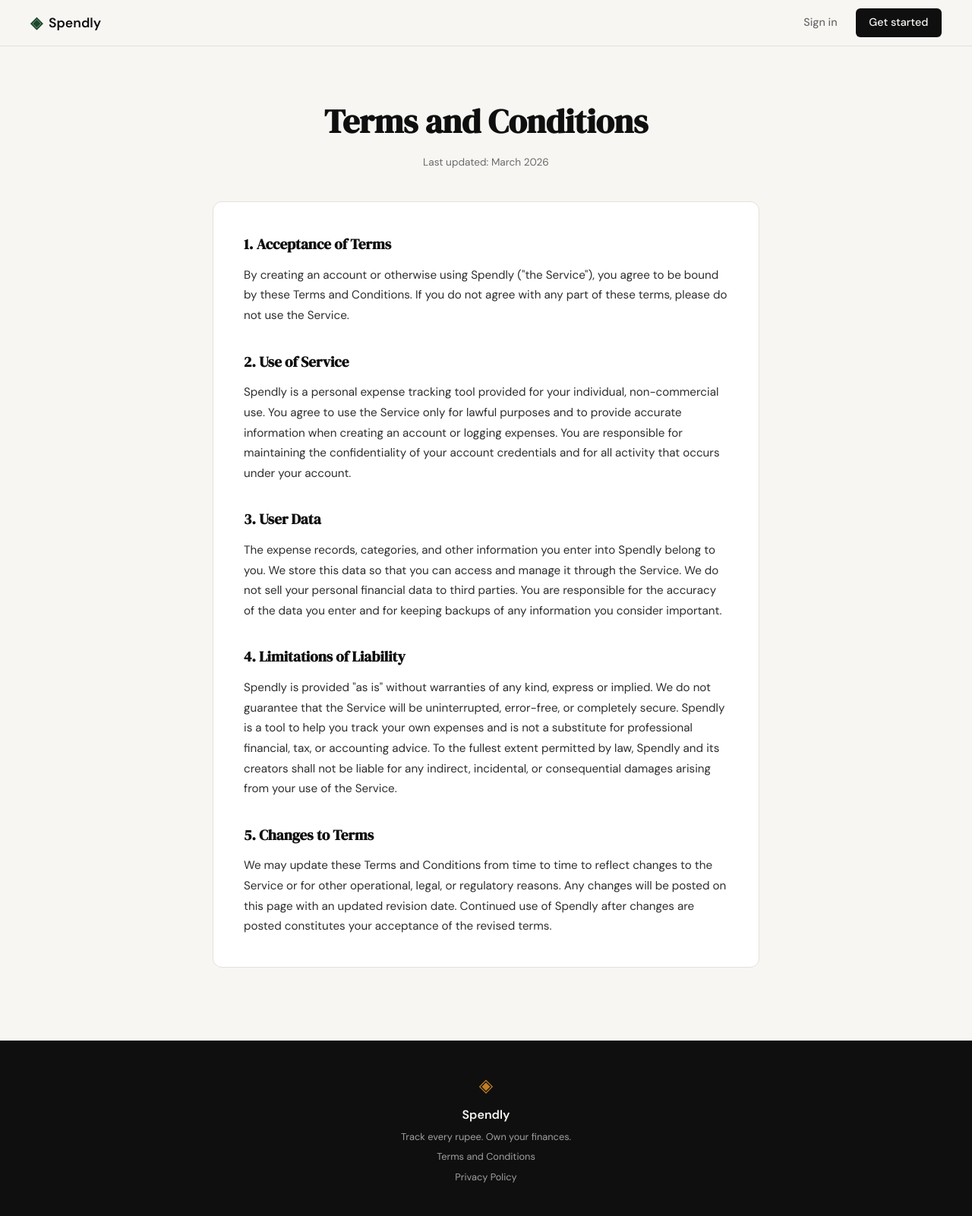
After one commit to Raj1011/spendly, a Flask app: page /terms in a window 1280 px wide. The commit adds this page. Shown: the whole page at 76% size. Run offline with Flask 3, Linux system fonts and the light colour scheme.

Commit message:
Added terms and policy pages

```diff
--- a/app.py
+++ b/app.py
@@ -20,6 +20,16 @@ def register():
 @app.route("/login")
 def login():
     return render_template("login.html")
+
+
+@app.route("/terms")
+def terms():
+    return render_template("terms.html")
+
+
+@app.route("/privacy")
+def privacy():
+    return render_template("privacy.html")
 
 
 # ------------------------------------------------------------------ #
--- a/static/css/style.css
+++ b/static/css/style.css
@@ -478,6 +478,59 @@ a { color: inherit; text-decoration: none; }
 .auth-switch a:hover { text-decoration: underline; }
 
 /* ------------------------------------------------------------------ */
+/* Legal pages                                                         */
+/* ------------------------------------------------------------------ */
+
+.legal-section {
+    padding: 4rem 2rem 6rem;
+}
+
+.legal-container {
+    max-width: 720px;
+    margin: 0 auto;
+}
+
+.legal-header {
+    text-align: center;
+    margin-bottom: 2.5rem;
+}
+
+.legal-title {
+    font-family: var(--font-display);
+    font-size: clamp(2rem, 4vw, 2.75rem);
+    color: var(--ink);
+    margin-bottom: 0.5rem;
+}
+
+.legal-updated {
+    font-size: 0.85rem;
+    color: var(--ink-muted);
+}
+
+.legal-card {
+    background: var(--paper-card);
+    border: 1px solid var(--border);
+    border-radius: var(--radius-md);
+    padding: 2.5rem;
+}
+
+.legal-block { margin-bottom: 2rem; }
+.legal-block:last-child { margin-bottom: 0; }
+
+.legal-block h2 {
+    font-family: var(--font-display);
+    font-size: 1.2rem;
+    color: var(--ink);
+    margin-bottom: 0.75rem;
+}
+
+.legal-block p {
+    font-size: 0.95rem;
+    color: var(--ink-soft);
+    line-height: 1.75;
+}
+
+/* ------------------------------------------------------------------ */
 /* Footer                                                              */
 /* ------------------------------------------------------------------ */
 
@@ -507,6 +560,17 @@ a { color: inherit; text-decoration: none; }
     color: var(--ink-faint);
 }
 
+.footer-link {
+    font-size: 0.8rem;
+    color: var(--ink-faint);
+    transition: color 0.2s;
+}
+
+.footer-link:hover {
+    color: var(--paper);
+    text-decoration: underline;
+}
+
 /* ------------------------------------------------------------------ */
 /* Responsive                                                          */
 /* ------------------------------------------------------------------ */
--- a/templates/base.html
+++ b/templates/base.html
@@ -34,8 +34,8 @@
             <span class="brand-icon">◈</span>
             <span class="footer-name">Spendly</span>
             <p class="footer-copy">Track every rupee. Own your finances.</p>
-            <a href="#">Terms and Conditions</a>
-            <a href="#">Privacy Policy</a>
+            <a href="{{ url_for('terms') }}" class="footer-link">Terms and Conditions</a>
+            <a href="{{ url_for('privacy') }}" class="footer-link">Privacy Policy</a>
         </div>
     </footer>
 
--- /dev/null
+++ b/templates/terms.html
@@ -0,0 +1,77 @@
+{% extends "base.html" %}
+
+{% block title %}Terms and Conditions — Spendly{% endblock %}
+
+{% block content %}
+
+<section class="legal-section">
+    <div class="legal-container">
+
+        <div class="legal-header">
+            <h1 class="legal-title">Terms and Conditions</h1>
+            <p class="legal-updated">Last updated: March 2026</p>
+        </div>
+
+        <div class="legal-card">
+
+            <div class="legal-block">
+                <h2>1. Acceptance of Terms</h2>
+                <p>
+                    By creating an account or otherwise using Spendly ("the Service"), you agree
+                    to be bound by these Terms and Conditions. If you do not agree with any part
+                    of these terms, please do not use the Service.
+                </p>
+            </div>
+
+            <div class="legal-block">
+                <h2>2. Use of Service</h2>
+                <p>
+                    Spendly is a personal expense tracking tool provided for your individual,
+                    non-commercial use. You agree to use the Service only for lawful purposes and
+                    to provide accurate information when creating an account or logging expenses.
+                    You are responsible for maintaining the confidentiality of your account
+                    credentials and for all activity that occurs under your account.
+                </p>
+            </div>
+
+            <div class="legal-block">
+                <h2>3. User Data</h2>
+                <p>
+                    The expense records, categories, and other information you enter into Spendly
+                    belong to you. We store this data so that you can access and manage it through
+                    the Service. We do not sell your personal financial data to third parties. You
+                    are responsible for the accuracy of the data you enter and for keeping backups
+                    of any information you consider important.
+                </p>
+            </div>
+
+            <div class="legal-block">
+                <h2>4. Limitations of Liability</h2>
+                <p>
+                    Spendly is provided "as is" without warranties of any kind, express or implied.
+                    We do not guarantee that the Service will be uninterrupted, error-free, or
+                    completely secure. Spendly is a tool to help you track your own expenses and is
+                    not a substitute for professional financial, tax, or accounting advice. To the
+                    fullest extent permitted by law, Spendly and its creators shall not be liable
+                    for any indirect, incidental, or consequential damages arising from your use of
+                    the Service.
+                </p>
+            </div>
+
+            <div class="legal-block">
+                <h2>5. Changes to Terms</h2>
+                <p>
+                    We may update these Terms and Conditions from time to time to reflect changes
+                    to the Service or for other operational, legal, or regulatory reasons. Any
+                    changes will be posted on this page with an updated revision date. Continued
+                    use of Spendly after changes are posted constitutes your acceptance of the
+                    revised terms.
+                </p>
+            </div>
+
+        </div>
+
+    </div>
+</section>
+
+{% endblock %}
```
Also changed, not shown: templates/privacy.html (added, +81 -0 lines).
